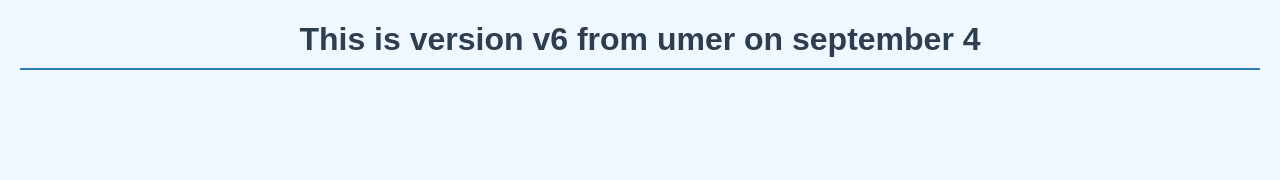
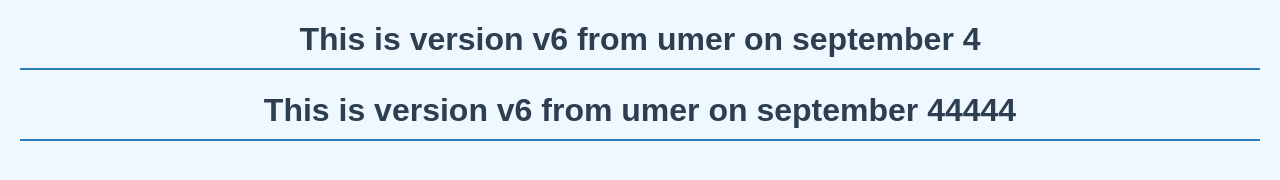
Before and after one commit to umermustafa-tech/myremoterepo, a plain HTML site: page index.html in a window 1280 px wide. Drawn offline with Linux system fonts and the light colour scheme.

Commit message:
Update index.html

```diff
--- a/index.html
+++ b/index.html
@@ -11,6 +11,7 @@
 
     <h1>This is version v6 from umer on  september 4</h1>
 
+  <h1>This is version v6 from umer on  september 44444</h1>
 
 
 
```
